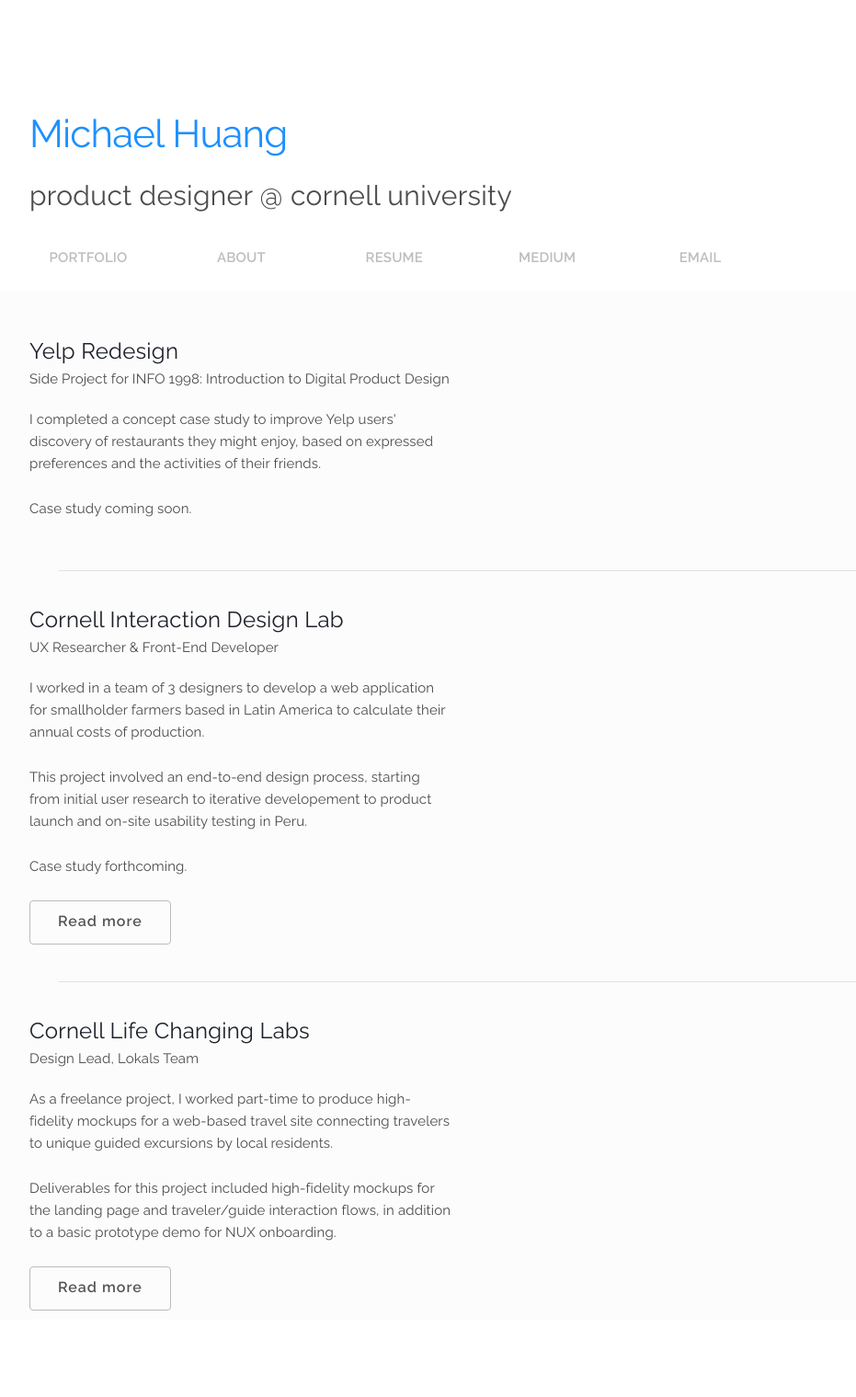
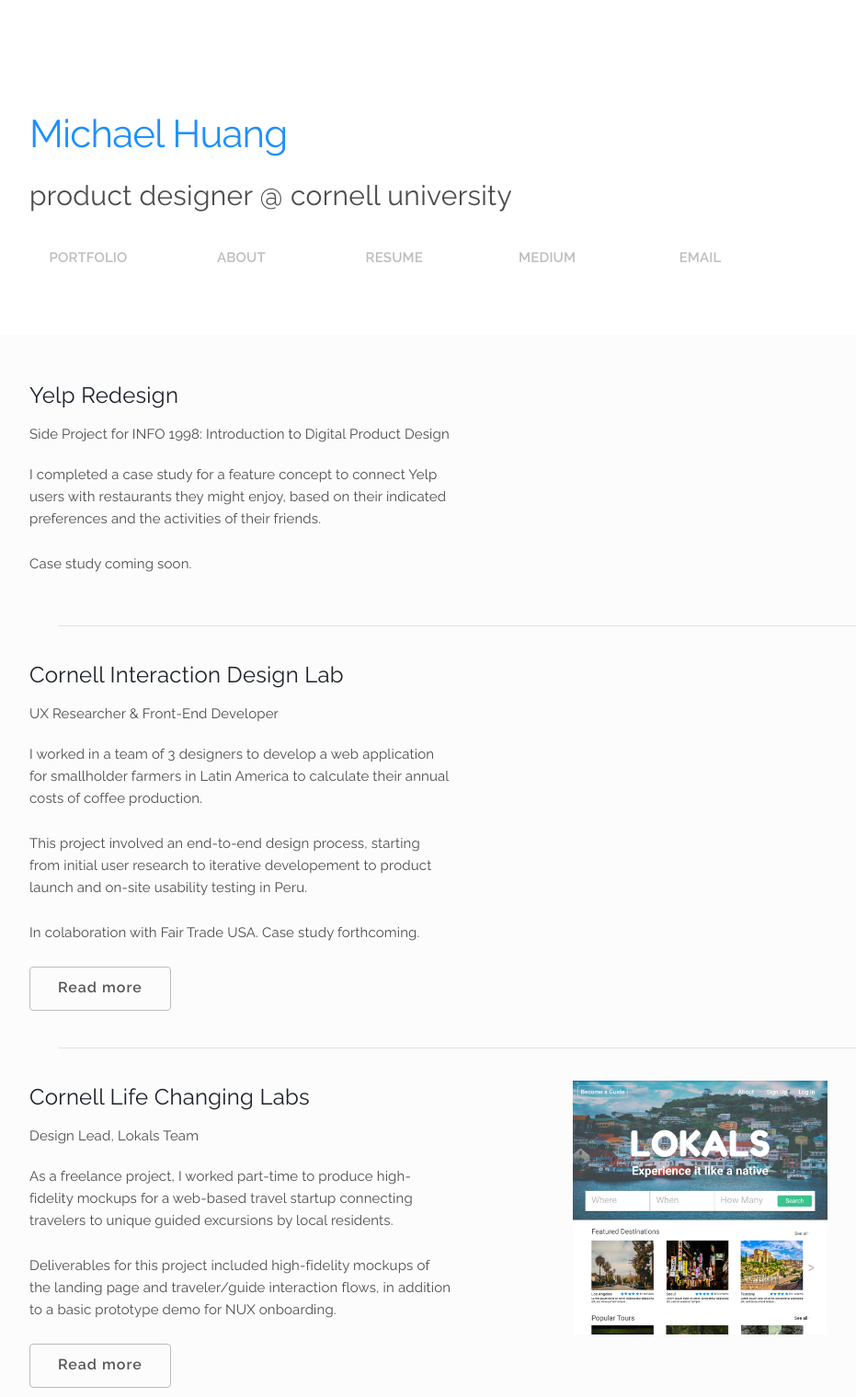
Before and after one commit to michaelhuangmk/michaelhuangmk.github.io, a Jekyll site: the page built from index.md, in a window 1280 px wide. Shown: the whole page at 92% size, without its empty margins (128-1059 px from the left). Built offline with Jekyll 4.4.1, drawn with Linux system fonts in a browser that asks for light colours; before the commit the page ends 1435 px from its top, so only the background shows below that.

```diff
--- a/_layouts/default.html
+++ b/_layouts/default.html
@@ -22,7 +22,7 @@
 	<body>
         <header>
             <div class="section-title">
-                <div class="container" style="margin-top: 120px; margin-bottom: 72px">
+                <div class="container" style="margin-top: 120px; margin-bottom: 120px">
                     <div class="row">
                         <div class="twelve columns">
                             <a href="/"><h2 class="u-dodgerblue" style="margin-bottom: 20px">Michael Huang</h2></a>
--- a/_layouts/home.html
+++ b/_layouts/home.html
@@ -9,7 +9,7 @@ layout: default
             <div class="six columns">
                 <h5>Yelp Redesign</h5>
                 <h6>Side Project for INFO 1998: Introduction to Digital Product Design</h6>
-                <p>I completed a concept case study to improve Yelp users' discovery of restaurants they might enjoy, based on expressed preferences and the activities of their friends.</p>
+                <p>I completed a case study for a feature concept to connect Yelp users with restaurants they might enjoy, based on their indicated preferences and the activities of their friends.</p>
                 <p>Case study coming soon.</p>
                 <!--<a class="button" href="#">Read more</a>-->
             </div>
@@ -24,9 +24,9 @@ layout: default
             <div class="six columns">
                 <h5>Cornell Interaction Design Lab</h5>
                 <h6>UX Researcher & Front-End Developer</h6>
-                <p>I worked in a team of 3 designers to develop a web application for smallholder farmers based in Latin America to calculate their annual costs of production.</p>
+                <p>I worked in a team of 3 designers to develop a web application for smallholder farmers in Latin America to calculate their annual costs of coffee production.</p>
                 <p>This project involved an end-to-end design process, starting from initial user research to iterative developement to product launch and on-site usability testing in Peru.</p>
-                <p>Case study forthcoming.</p>
+                <p>In colaboration with Fair Trade USA. Case study forthcoming.</p>
                 <a class="button" href="#">Read more</a>
             </div>
             <div class="six columns">
@@ -40,14 +40,14 @@ layout: default
             <div class="six columns">
                 <h5>Cornell Life Changing Labs</h5>
                 <h6>Design Lead, Lokals Team</h6>
-                <p>As a freelance project, I worked part-time to produce high-fidelity mockups for a web-based travel site connecting travelers to unique guided excursions by local residents.
+                <p>As a freelance project, I worked part-time to produce high-fidelity mockups for a web-based travel startup connecting travelers to unique guided excursions by local residents.
                 </p>
-                <p>Deliverables for this project included high-fidelity mockups for the landing page and traveler/guide interaction flows, in addition to a basic prototype demo for NUX onboarding.
+                <p>Deliverables for this project included high-fidelity mockups of the landing page and traveler/guide interaction flows, in addition to a basic prototype demo for NUX onboarding.
                 </p>
                 <a class="button" href="https://blog.prototypr.io/lokals-designing-experiences-for-travel-28a5c43fa523" target="_blank">Read more</a>
             </div>
             <div class="six columns">
-                <!--img stuff goes here-->
+                <img src="/resources/lokals.png" style="width: 60%; height: auto" alt="Lokals">
             </div>
         </div>
     </div>
--- a/css/style.css
+++ b/css/style.css
@@ -12,7 +12,7 @@
 }
 
 h6, p, body, li{
-    margin-top: px;
+    margin-top: 12px;
     color: #4c4c4c;
     font-weight: 400;
     letter-spacing: .01em;
@@ -53,6 +53,10 @@ a:hover{
 
 .u-dodgerblue{
     color: #1E90FF;
+}
+
+.u-dodgerblue:hover {
+    color: #1eb6ff;
 }
 
 .u-dark {
```
Also changed, not shown: _layouts/about.html (+6 -6 lines), resources/lokals.png (added), 1 other file.
